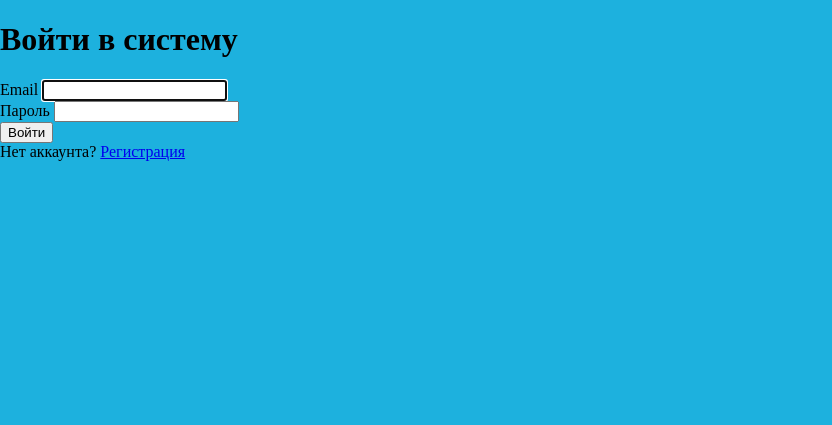
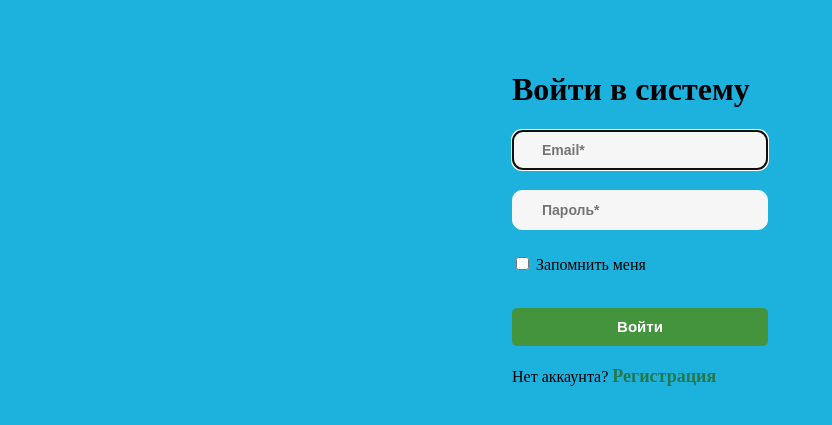
Before and after one commit to belych81/schedule, a Symfony app: template templates/security/login.html.twig in a window 1280 px wide. Shown: the top 425 px of the page, without its empty margins (0-832 px from the left). Run offline with Twig, Linux system fonts and the light colour scheme; the template is opened without the code that fills it, so the values that code supplies are empty; style sheets or scripts are compiled from the project's sources; some libraries are stand-ins or nearby versions.

Commit message:
styling login

```diff
--- a/assets/js/pages/app.vue
+++ b/assets/js/pages/app.vue
@@ -151,11 +151,6 @@ export default {
 </script>
 
 <style scoped>
-._flex {
-    display: flex;
-    justify-content: flex-start;
-    align-items: flex-start;
-}
 button {
   color: inherit;
   font-family: inherit;
--- a/public/css/main.css
+++ b/public/css/main.css
@@ -7,5 +7,62 @@ body {
     font-size: 16px;
 }
 .login_form {
-    margin: auto;
+    margin: 50px auto 0;
+    width: 256px;
 }
+._flex {
+    display: flex;
+    justify-content: flex-start;
+    align-items: flex-start;
+}
+.login_form .form__submit {
+    margin-top: 28px;
+}
+.login_form button {
+    color: #FFF;
+    font-weight: 600;
+    display: inline-block;
+    text-align: center;
+    vertical-align: top;
+    text-decoration: none;
+    border-radius: 5px;
+    background: #44943D;
+    transition: background .2s linear;
+    font-size: 15px;
+    line-height: 38px;
+    width: 100%;
+    padding: 0;
+    cursor: pointer;
+    border: none;
+    margin-bottom: 20px;
+}
+.login_form button:hover,
+.login_form button:active {
+    background: #26784c;
+}
+.login_form .form__line {
+    margin-bottom: 20px;
+}
+.login_form label {
+    line-height: 30px;
+}
+.login_form .form__input,
+.login_form input[type="email"],
+.login_form input[type="password"] {
+    color: #000;
+    font-weight: 600;
+    font-size: 14px;
+    display: block;
+    height: 38px;
+    padding: 0 29px;
+    border: 1px solid #F6F6F6;
+    border-radius: 10px;
+    background: #F6F6F6;
+    transition: color .2s linear, border .2s linear;
+}
+.register_link {
+    text-decoration: none;
+    font-weight: 550;
+    color: #26784c;
+    font-size: 18px;
+}
--- a/templates/security/login.html.twig
+++ b/templates/security/login.html.twig
@@ -3,6 +3,7 @@
 {% block title %}Log in!{% endblock %}
 
 {% block body %}
+    <div class="login_page _flex">
         <form method="post" class="login_form">
             {% if error %}
                 <div class="alert alert-danger">{{ error.messageKey|trans(error.messageData, 'security') }}</div>
@@ -16,14 +17,15 @@
 
             <h1 class="h3 mb-3 font-weight-normal">Войти в систему</h1>
 
-        <div>
-            <label for="username">Email</label>
-            <input type="email" value="{{ last_username }}" name="_username" id="username" class="form-control" autocomplete="email" required autofocus>
+            <div class="form__line">
+                <div class="form__field">
+                    <input type="text" id="username" value="{{ last_username }}" name="_username" placeholder="Email*" autocomplete="email" class="form__input form-control" required autofocus>
                 </div>
-
-        <div>
-            <label for="password">Пароль</label>
-            <input type="password" name="_password" id="password" class="form-control" autocomplete="current-password" required>
+            </div>
+            <div class="form__line">
+                <div class="form__field">
+                    <input type="password" data-validate="name" value="" name="_password" id="password" placeholder="Пароль*" class="form__input form-control" autocomplete="current-password" required>
+                </div>
             </div>
 
             <input type="hidden" name="_csrf_token"
@@ -33,17 +35,18 @@
             {#
                 Uncomment this section and add a remember_me option below your firewall to activate remember me functionality.
                 See https://symfony.com/doc/current/security/remember_me.html
-
+            #}
                 <div class="checkbox mb-3">
                     <input type="checkbox" name="_remember_me" id="_remember_me">
-                <label for="_remember_me">Remember me</label>
+                    <label for="_remember_me">Запомнить меня</label>
                 </div>
-        #}
 
-        <button class="btn btn-lg btn-primary" type="submit">
-            Войти
-        </button>
+
+            <div class="form__submit form__submit_center">
+                <button type="submit" class="btn-green form__submit-btn">Войти</button>
+            </div>
+
+            <div>Нет аккаунта? <a href="{{ path('app_register') }}" class="register_link">Регистрация</a></div>
         </form>
-
-    Нет аккаунта? <a href="{{ path('app_register') }}" class="registerLink">Регистрация</a>
+    </div>
 {% endblock %}
```
Also changed, not shown: templates/registration/register.html.twig (+6 -5 lines), public/manifest.json, 2 other files. Lines whose indentation alone changed are shown as unchanged.
